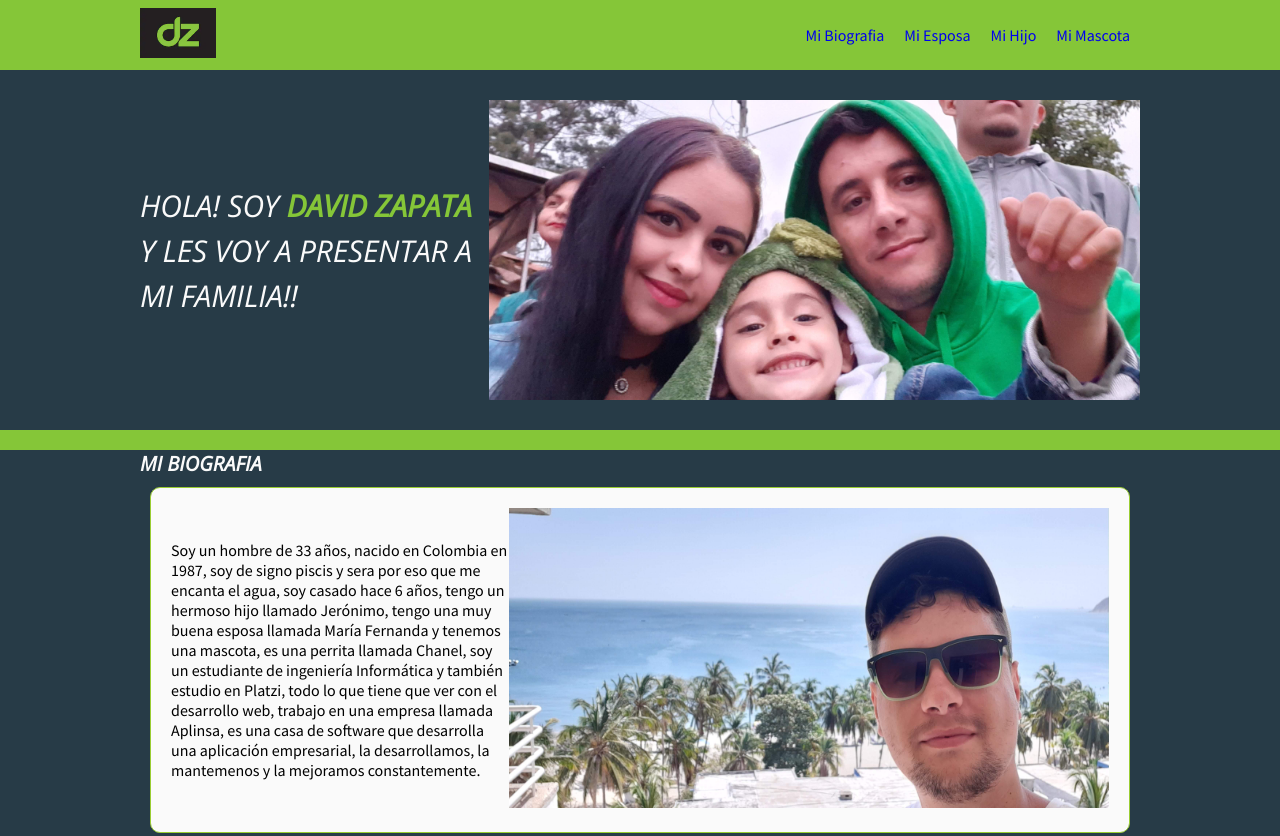
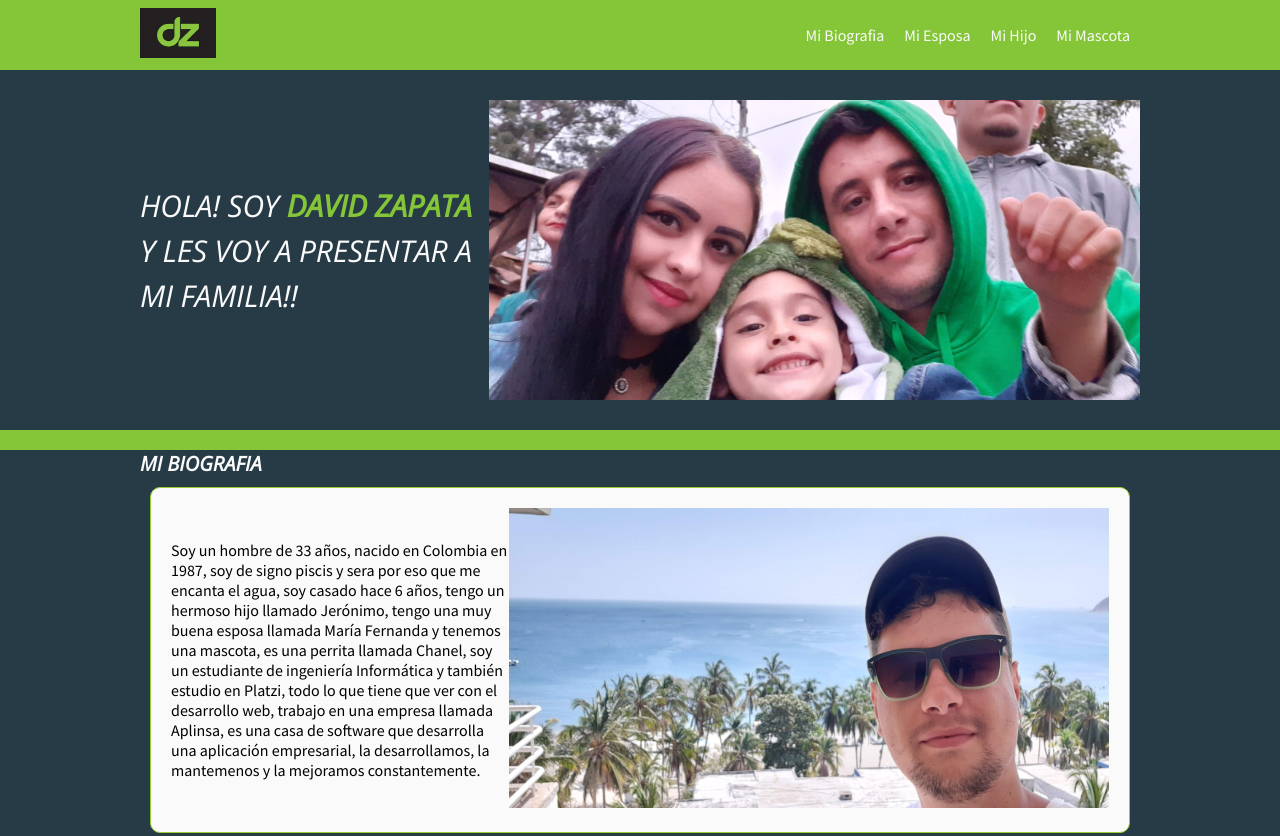
Before and after one commit to DaZapata/Portfolio, a plain HTML site: page index.html in a window 1280 px wide. Shown: the top 836 px of the page. Drawn offline with nearby package versions, Linux system fonts and the light colour scheme.

Commit message:
cambio color menu

```diff
--- a/estilos.css
+++ b/estilos.css
@@ -47,6 +47,10 @@ h7 {
     font-size: 20px;
     color: #fafafa;
 
+}
+
+.link {
+    color: #fafafa;
 }
 
 .hero {
```
